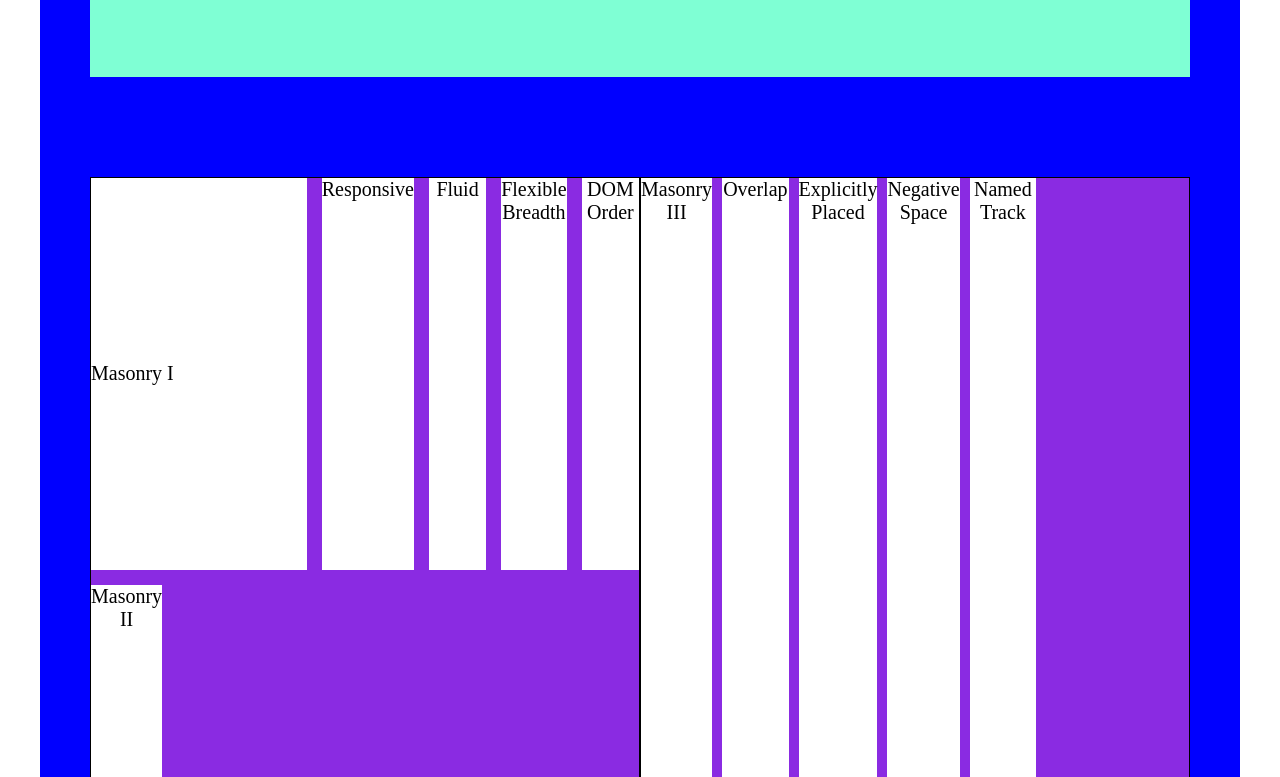
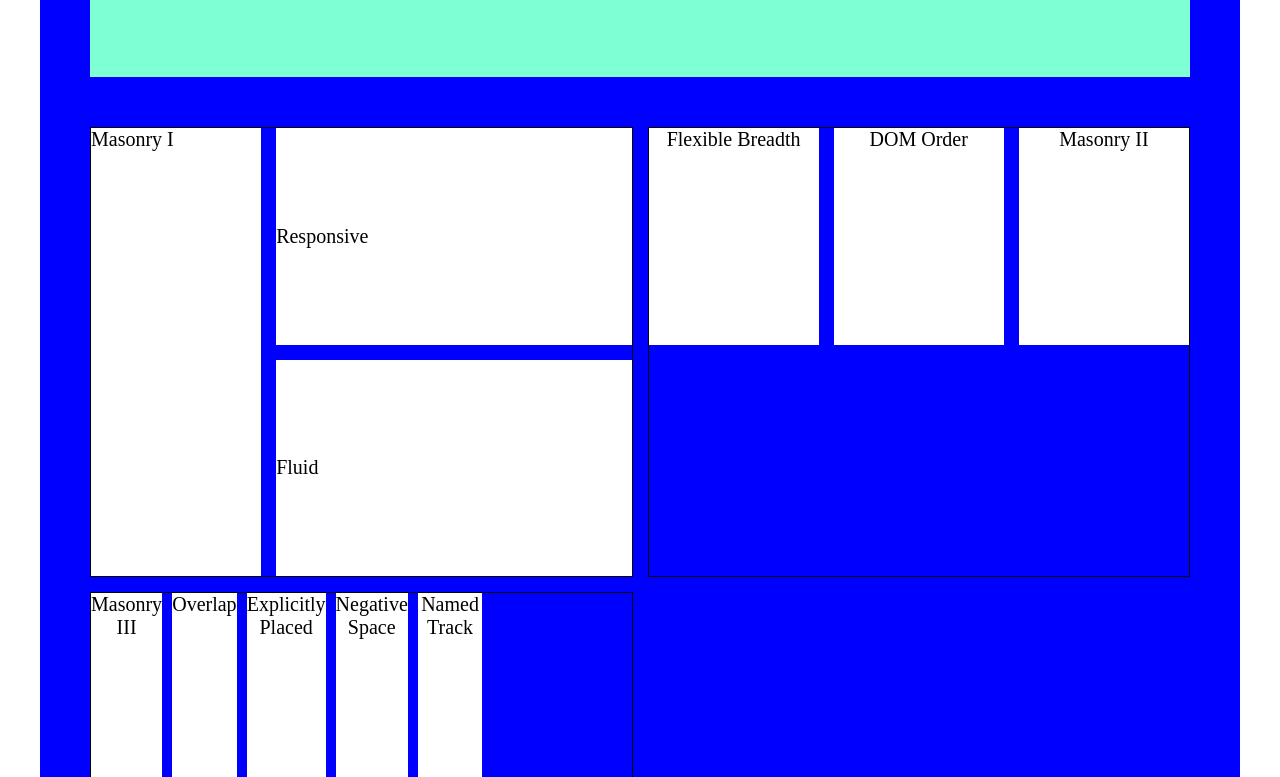
Before and after one commit to nberuashvilil/davaleba9, a plain HTML site: page index.html in a window 1280 px wide. Shown: the part 23-800 px from the top of the page. Drawn offline with Linux system fonts and the light colour scheme.

Commit message:
second update

```diff
--- a/css/styles.css
+++ b/css/styles.css
@@ -40,26 +40,41 @@ header img{
     display: grid;
     grid-template-columns: 1fr 1fr;
     max-width: 1100px;
-	width: 100%;
+	/* width: 100%; */
     max-height: 800px;
     height: 100%;
-	margin: 100px auto 200px;
+	margin: 50px auto 200px;
+    grid-gap: 15px;
 
-    background-color: blueviolet;
+    /* background-color: blueviolet; */
 
 }
 .box{
-
+    /* width: 100px; */
 	background-color: white;
+    /* align-items: center; */
 	font-size: 20px;
 	text-align: center;
 
 
 
 }
-.left-block {
+/* .left-block {
     display: grid;
 	grid-template-columns: 1fr 1fr 1fr 1fr 1fr 1fr 1fr ;
+    grid-template-rows: 1fr 1fr;
+	grid-auto-rows: minmax(100px, auto);
+	grid-gap: 15px;
+
+
+    border: 1px solid black;
+
+} */
+
+.left-up {
+    display: grid;
+	grid-template-columns: 1fr 1fr 1fr;
+    /* grid-template-rows: 1fr 1fr; */
 	grid-auto-rows: minmax(100px, auto);
 	grid-gap: 15px;
 
@@ -67,19 +82,46 @@ header img{
     border: 1px solid black;
 
 }
+.masonry_i {
+    /* grid-column-start: 1; */
 
-.masonry_i {
+	grid-column: span 0;
+    grid-row: span 2;
+	display: flex;
+	/* justify-content: space-between; */
+	/* align-items: center; */
+}
+.responsive {
+    /* grid-column: 1 / span 3; */
+	grid-column: span 2;
 
-    grid-column-start: 1;
-
-	grid-column: span 3;
 	display: flex;
 	justify-content: space-between;
 	align-items: center;
+}
+.fluid {
+    /* grid-column: span 3; */
+    /* grid-column: 1 / span 3; */
+
+	/* grid-row: span 3; */
+    grid-column: span 2;
+
+	display: flex;
+	/* justify-content: space-between; */
+	align-items: center;
+}
+
+.left-down {
+    display: grid;
+	grid-template-columns: 1fr 1fr 1fr;
+    grid-template-rows: 1fr 1fr;
+	grid-auto-rows: minmax(100px, auto);
+	grid-gap: 15px;
+
+
+    border: 1px solid black;
 
 }
-
-
 
 
 .right-block {
--- a/index.html
+++ b/index.html
@@ -14,14 +14,17 @@
             <img src="img/tw_ico.jpg" alt="tw_ico">
         </header>
         <div class="parent-block">
-            <div class="left-block">
+            <div class="left-up">
                 <article class="box masonry_i">Masonry I</article>
                 <article class="box responsive">Responsive</article>
                 <article class="box fluid">Fluid</article>
+            </div>
+            <div class="left-down">
                 <article class="box Flex-bre">Flexible Breadth</article>
                 <article class="box dom-order">DOM Order</article>
                 <article class="box masonry_ii">Masonry II</article>
             </div>
+
             <div class="right-block">
                 <article class="box masonry_iii">Masonry III</article>
                 <article class="box overlap">Overlap</article>
```
